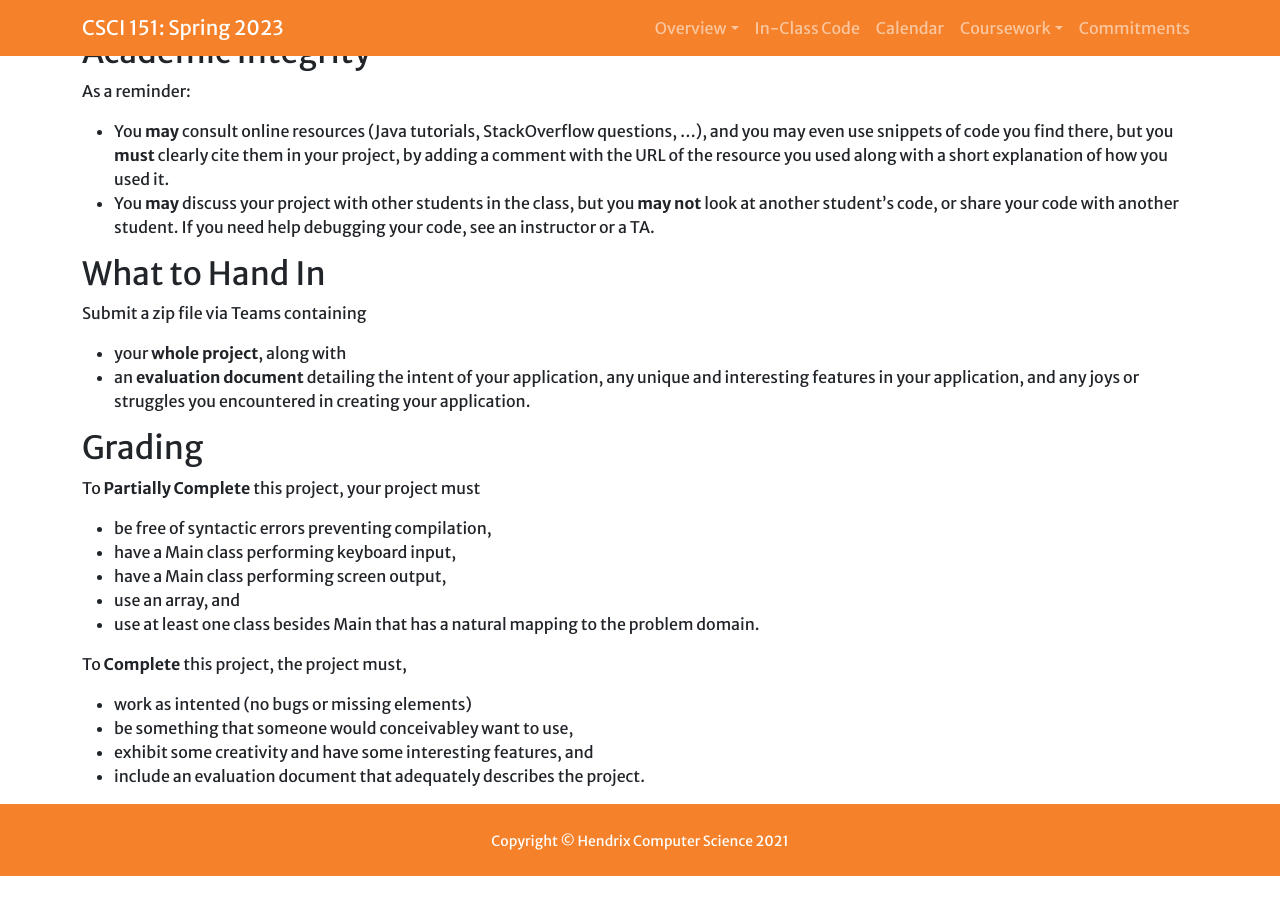
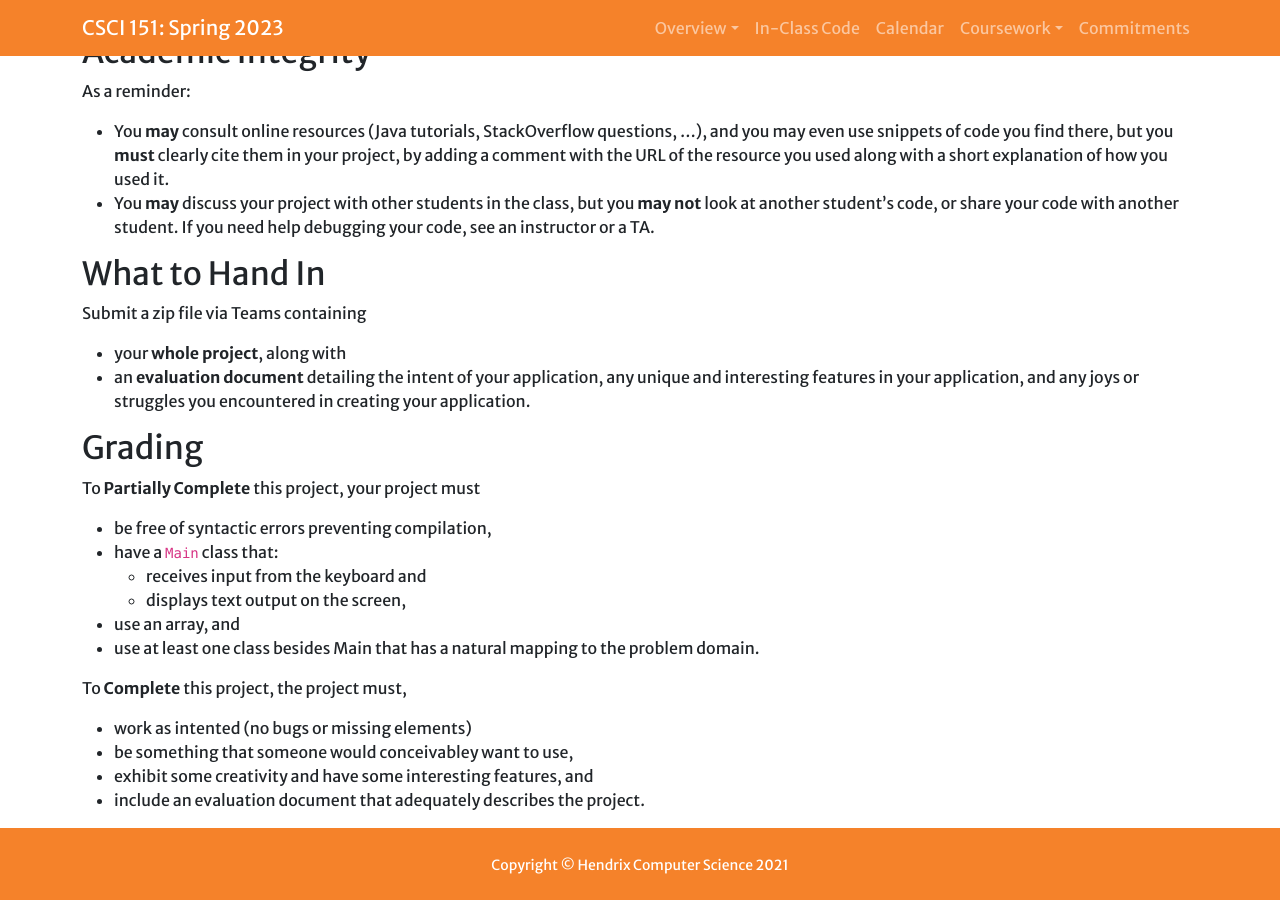
Before and after one commit to Hendrix-CS/csci151, a Jekyll site: the page built from projects/arrays.md, in a window 1280 px wide and 900 px high, scrolled down 1356 px. Built offline with Jekyll 4.4.1, drawn with Linux system fonts in a browser that asks for light colours; a script that is not in the unit is left out; our own code applies the rules of GitHub Pages for plain Markdown files; before the commit the page ends 2232 px from its top, so only the background shows below that.

Commit message:
Edits to project 1.

```diff
--- a/projects/arrays.md
+++ b/projects/arrays.md
@@ -104,10 +104,12 @@ Submit a zip file via Teams containing
 
 To **Partially Complete** this project, your project must
 * be free of syntactic errors preventing compilation,
-* have a Main class performing keyboard input,
-* have a Main class performing screen output,
+* have a `Main` class that:
+  * receives input from the keyboard and
+  * displays text output on the screen,
 * use an array, and
-* use at least one class besides Main that has a natural mapping to the problem domain.
+* use at least one class besides Main that has a natural mapping to the problem
+  domain.
 
 To **Complete** this project, the project must,
 * work as intented (no bugs or missing elements)
```
